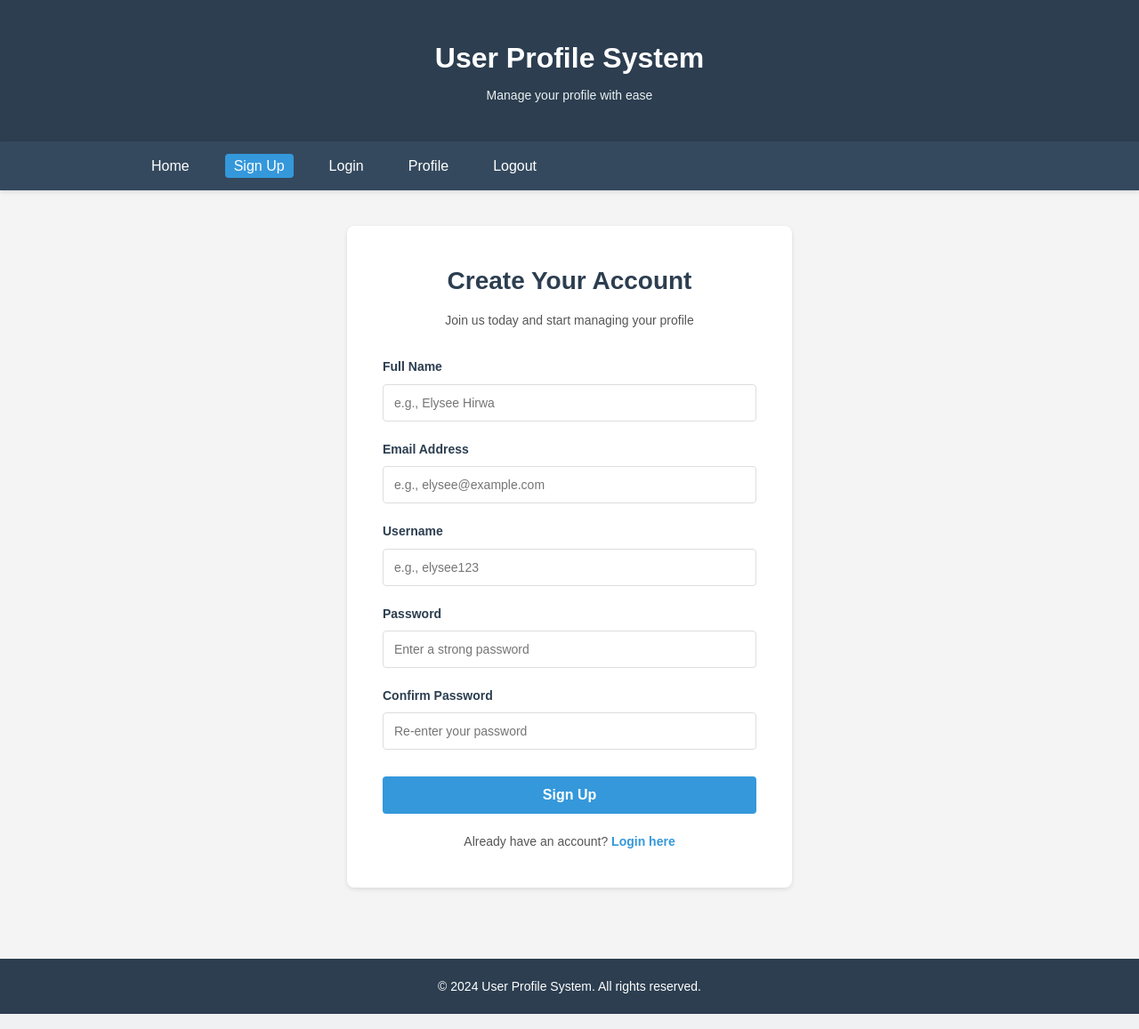
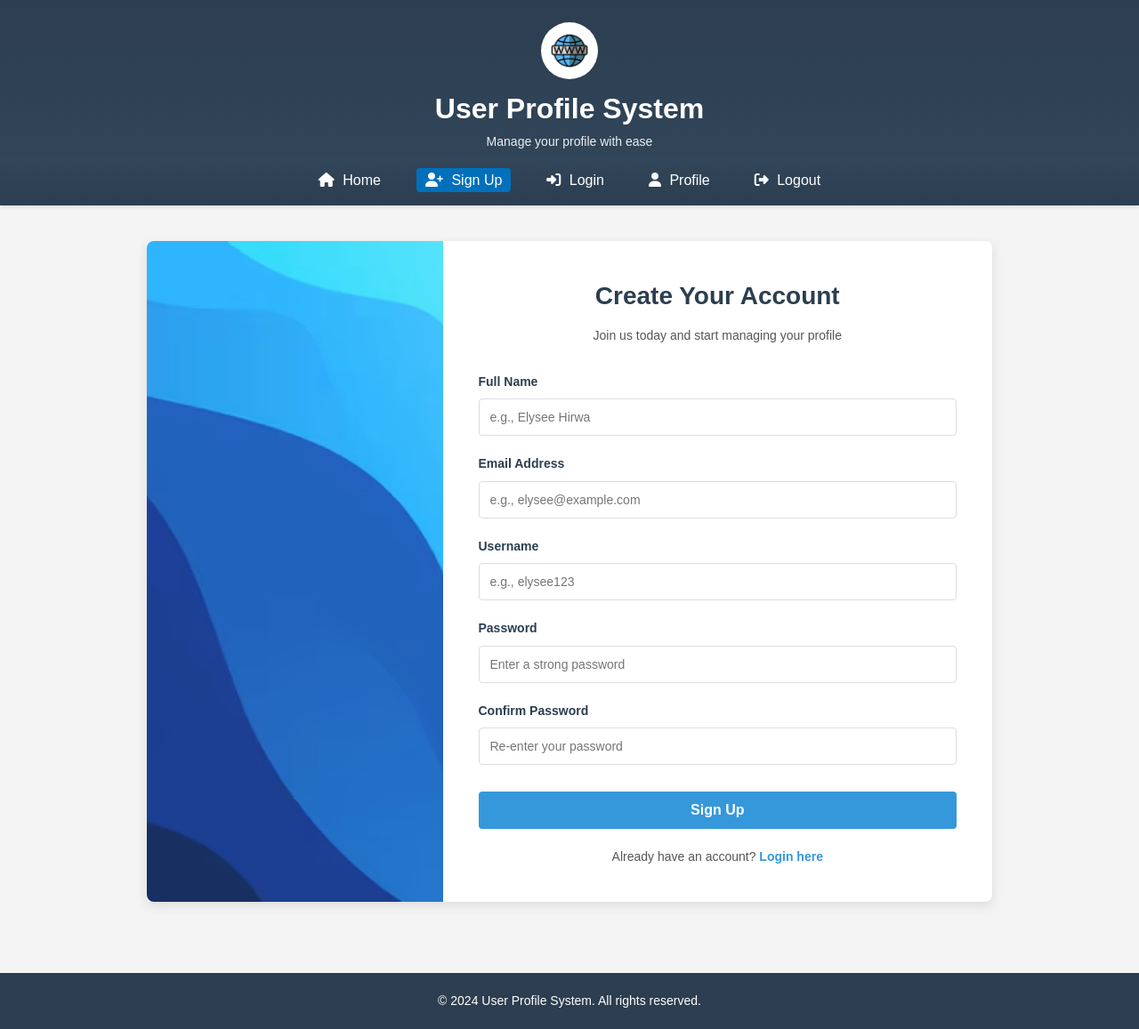
Before and after one commit to hirwaelysee/Web_Design, a PHP site: page /signup.php in a window 1280 px wide. Shown: the whole page at 89% size. Run offline with PHP 8.4, Linux system fonts and the light colour scheme.

Commit message:
Updated split-card CSS styling, and assignment images

```diff
--- a/Ass3_WebDesign/css/style.css
+++ b/Ass3_WebDesign/css/style.css
@@ -19,16 +19,21 @@ body {
 
 /* HEADER */
 .header {
-    background-color: #2c3e50;
+    background: linear-gradient(to bottom, #2C3E50, #32465a);
     color: white;
-    padding: 40px 0;
+    padding: 25px 0;
     text-align: center;
     box-shadow: 0 2px 5px rgba(0, 0, 0, 0.1);
 }
 
+.header img {
+    max-width: 5%;
+    height: auto;
+    border-radius: 100%;
+}
+
 .header h1 {
     font-size: 32px;
-    margin-bottom: 5px;
 }
 
 .tagline {
@@ -37,18 +42,24 @@ body {
 }
 
 /* NAVBAR */
+.fa-solid {
+    margin-right: 5px;
+}
+
 .navbar {
-    background-color: #34495e;
+    background: linear-gradient(to top, #2C3E50, #32465a);
     padding: 15px 0;
     box-shadow: 0 2px 5px rgba(0, 0, 0, 0.1);
     position: sticky;
     top: 0;
     z-index: 100;
+    margin-top: -20px;
 }
 
 .nav-menu {
     list-style: none;
     display: flex;
+    justify-content: center;
     gap: 30px;
 }
 
@@ -62,7 +73,7 @@ body {
 
 .nav-menu a:hover,
 .nav-menu a.active {
-    background-color: #3498db;
+    background-color: #0070BB;
     border-radius: 4px;
 }
 
@@ -75,11 +86,19 @@ body {
 /* HERO SECTION */
 .hero-section {
     background-color: white;
-    padding: 50px;
+    padding: 30px;
     text-align: center;
     border-radius: 8px;
     margin-bottom: 40px;
     box-shadow: 0 2px 5px rgba(0, 0, 0, 0.1);
+    display: flex;
+}
+
+.hero-section img {
+    max-width: 60%;
+    height: auto;
+    border-radius: 8px;
+    margin-left: 20px;
 }
 
 .hero-section h2 {
@@ -97,9 +116,9 @@ body {
 /* BUTTON */
 .btn {
     display: inline-block;
-    background-color: #3498db;
+    background-color: #257db7;
     color: white;
-    padding: 12px 30px;
+    padding: 8px 20px;
     text-decoration: none;
     border-radius: 4px;
     font-weight: bold;
@@ -107,7 +126,7 @@ body {
 }
 
 .btn:hover {
-    background-color: #2980b9;
+    background-color: #145784;
 }
 
 /* CONTENT WRAPPER (Two columns) */
@@ -229,15 +248,53 @@ body {
     }
 }
 
-
-/* SIGN UP Page */
-.signup-container {
+/* LOGIN Page */
+.login-container {
     background-color: white;
     padding: 40px;
     border-radius: 8px;
     box-shadow: 0 2px 5px rgba(0, 0, 0, 0.1);
     max-width: 500px;
     margin: 0 auto;
+}
+
+/* SIGN UP Page */
+.single-column-layout {
+    max-width: 950px;
+    margin: 0 auto;
+    display: flex;
+    box-shadow: 0 4px 12px rgba(0, 0, 0, 0.1);
+    overflow: hidden;
+    padding: 0;
+}
+
+.signup-container {
+    flex: 0 0 65%;
+    background-color: white;
+    padding: 40px;
+    border-radius: 0 8px 8px 0;
+    box-shadow: 0 2px 5px rgba(0, 0, 0, 0.1);
+    max-width: 700px;
+    margin: 0;
+
+}
+
+.signup-image {
+    max-width: 100%;
+    flex: 0 0 35%;
+    height: auto;
+    border-radius: 8px 0 0 8px;
+    background-color: #ecf0f1;
+}
+
+.signup-image img {
+    width: 100%;
+    height: 100%;
+    border-radius: 8px 0 0 8px;
+    object-fit: cover;
+    display: block;
+    margin: auto;
+    opacity: 0.9;
 }
 
 .signup-container h2 {
@@ -344,6 +401,12 @@ body {
     box-shadow: 0 2px 5px rgba(0, 0, 0, 0.1);
     max-width: 600px;
     margin: 0 auto;
+}
+
+.welcome-section img {
+    max-width: 100px;
+    height: auto;
+    margin-bottom: 20px;
 }
 
 .welcome-section {
--- a/Ass3_WebDesign/signup.php
+++ b/Ass3_WebDesign/signup.php
@@ -11,11 +11,13 @@ if (session_status() == PHP_SESSION_NONE) {
     <meta name="viewport" content="width=device-width, initial-scale=1.0">
     <title>Sign Up - User Profile System</title>
     <link rel="stylesheet" href="css/style.css">
+    <link rel="stylesheet" href="https://cdnjs.cloudflare.com/ajax/libs/font-awesome/6.5.1/css/all.min.css">
 </head>
 <body>
 
     <!-- HEADER -->
     <header class="header">
+        <img src="images/logo.jpg" alt="System Logo" class="header-logo" />
         <div class="container">
             <h1>User Profile System</h1>
             <p class="tagline">Manage your profile with ease</p>
@@ -26,18 +28,23 @@ if (session_status() == PHP_SESSION_NONE) {
     <nav class="navbar">
         <div class="container">
             <ul class="nav-menu">
-                <li><a href="index.php">Home</a></li>
-                <li><a href="signup.php" class="active">Sign Up</a></li>
-                <li><a href="login.php">Login</a></li>
-                <li><a href="profile.php">Profile</a></li>
-                <li><a href="logout.php">Logout</a></li>
+                <li><a href="index.php"><i class="fa-solid fa-house"></i> Home</a></li>
+                <li><a href="signup.php" class="active"><i class="fa-solid fa-user-plus"></i> Sign Up</a></li>
+                <li><a href="login.php"><i class="fa-solid fa-right-to-bracket"></i> Login</a></li>
+                <li><a href="profile.php"><i class="fa-solid fa-user"></i> Profile</a></li>
+                <li><a href="logout.php"><i class="fa-solid fa-right-from-bracket"></i> Logout</a></li>
             </ul>
         </div>
     </nav>
 
     <!-- MAIN CONTENT -->
     <main class="main-content">
-        <div class="container">
+        <div class="container single-column-layout">
+
+            <!-- the image section -->
+            <div class="signup-image">
+                <img src="images/signup2.avif" alt="Sign up illustration">
+            </div>
 
             <!-- ARTICLE: Sign-Up Form -->
             <article class="signup-container">
```
Also changed, not shown: Ass3_WebDesign/index.php (+16 -9 lines), Ass3_WebDesign/login.php (+8 -5 lines), Ass3_WebDesign/profile.php (+8 -5 lines), Ass3_WebDesign/images/hero.png (added), Ass3_WebDesign/images/logo.jpg (added), Ass3_WebDesign/images/profile.png (added), Ass3_WebDesign/images/signup.avif (added), Ass3_WebDesign/images/signup2.avif (added).
